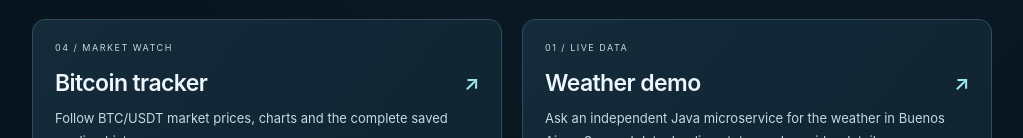
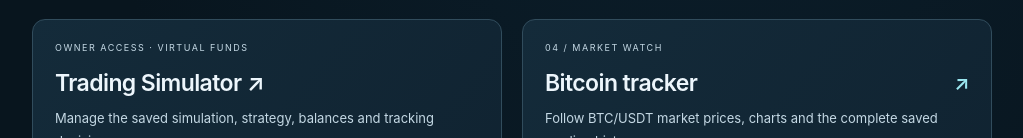
Before and after one commit to aribecker/demo-lab-v1, a React (Vite) app in the folder frontend/: page / in a window 1280 px wide. Shown: the part 814-952 px from the top of the page, without its empty margins (128-1151 px from the left). Built offline with nearby package versions, Linux system fonts and the light colour scheme; no server answers.

Commit message:
[skip render] Keep Trading Simulator visible and enforce access at entry

```diff
--- a/frontend/src/App.jsx
+++ b/frontend/src/App.jsx
@@ -11,7 +11,7 @@
 import TradingSimulator from './SharedBitcoinTracker.jsx';
 import MarketTracker from './MarketTracker.jsx';
 import SimulatorGate from './SimulatorGate.jsx';
-import { AuthProvider, AuthRouteCheck, useAuth } from './AuthContext.jsx';
+import { AuthProvider, AuthRouteCheck } from './AuthContext.jsx';
 import WeatherDemo from './WeatherDemo.jsx';
 import ComponentGallery from './ComponentGallery.jsx';
 
@@ -26,14 +26,13 @@
   { to: '/chatbot', label: 'Chatbot' },
   { to: '/hello-world', label: 'Hello World' },
   { to: '/bitcoin', label: 'Bitcoin Tracker' },
-  { to: '/trading-simulator', label: 'Trading Simulator', restricted: true },
+  { to: '/trading-simulator', label: 'Trading Simulator' },
 ];
 
 export default function App(props) {
   return <AuthProvider api={props.authApi}><AuthRouteCheck/><AppContent {...props}/></AuthProvider>;
 }
 function AppContent({ loader, authApi, simulationApi, marketApi }) {
-  const {canUseSimulator}=useAuth();
   const [menuOpen, setMenuOpen] = useState(false);
   const menuButton = useRef(null);
   const content = useRef(null);
@@ -60,7 +59,7 @@
             <span className="app-shell__hamburger" aria-hidden="true"><span /><span /><span /></span>
           </button>
           <nav className="app-shell__menu" id="main-navigation" aria-label="Main navigation" hidden={!menuOpen}>
-            {destinations.filter(item=>!item.restricted||canUseSimulator).map(({ to, label }) => <NavLink className={({ isActive }) => `app-shell__menu-link${isActive ? ' app-shell__menu-link--active' : ''}`} key={to} to={to} end
+            {destinations.map(({ to, label }) => <NavLink className={({ isActive }) => `app-shell__menu-link${isActive ? ' app-shell__menu-link--active' : ''}`} key={to} to={to} end
               onClick={() => setMenuOpen(false)}>{label}</NavLink>)}
           </nav>
         </div>
@@ -71,7 +70,7 @@
 
     <div ref={content} className="app-shell__content">
       <Routes>
-        <Route path="/" element={<Home canUseSimulator={canUseSimulator} />} />
+        <Route path="/" element={<Home />} />
         <Route path="/weather" element={<WeatherDemo loader={loader} />} />
         <Route path="/components" element={<ComponentGallery />} />
         <Route path="/login" element={<Login api={authApi} />} />
--- a/frontend/src/Home.jsx
+++ b/frontend/src/Home.jsx
@@ -1,7 +1,7 @@
 import React from 'react';
 import { Link } from 'react-router';
 
-export default function Home({canUseSimulator=false}) {
+export default function Home() {
   return <>
     <section className="page-intro page-intro--home" aria-labelledby="page-heading">
       <p className="text__eyebrow">ONE APP · A FEW SMALL EXPERIMENTS</p>
@@ -33,7 +33,7 @@
         <p>Add sample names and browse the persistent people list in the same application as Login and the trading simulator.</p>
         <span className="home__action">Open People →</span>
       </Link>
-      {canUseSimulator&&<Link className="home__card" to="/trading-simulator"><span className="home__number">OWNER ACCESS · VIRTUAL FUNDS</span><h2>Trading Simulator ↗</h2><p>Manage the saved simulation, strategy, balances and tracking decisions.</p><span className="home__action">Open Trading Simulator →</span></Link>}
+      <Link className="home__card" to="/trading-simulator"><span className="home__number">OWNER ACCESS · VIRTUAL FUNDS</span><h2>Trading Simulator ↗</h2><p>Manage the saved simulation, strategy, balances and tracking decisions.</p><span className="home__action">Open Trading Simulator →</span></Link>
       <Link className="home__card" to="/bitcoin">
         <span className="home__number" aria-hidden="true">04 / MARKET WATCH</span>
         <h2>Bitcoin tracker <span aria-hidden="true">↗</span></h2>
--- a/frontend/src/SimulatorGate.jsx
+++ b/frontend/src/SimulatorGate.jsx
@@ -4,12 +4,12 @@
 export default function SimulatorGate({children}) {
   const auth=useAuth();
   if(auth.busy)return <section className="panel"><h1 className="page-intro__title" tabIndex={-1}>Trading Simulator</h1><p role="status">Checking your access…</p></section>;
-  if(auth.canUseSimulator)return children;
   const user=auth.session?.profile;
+  if(auth.canUseSimulator)return <><p className="text">Hello, {user?.name||'there'}.</p>{children}</>;
   return <section className="panel auth__panel">
     <span className="auth__login-icon" role="img" aria-label="Login">🔐</span>
     <h1 className="page-intro__title" tabIndex={-1}>{user?`Hello, ${user.name||'there'}.`:'Trading Simulator'}</h1>
-    <p>{user?'You are not authorized to use this feature.':'Please sign in to use this feature.'}</p>
+    <p>{user?'Lamentamos, usted no tiene acceso a esta sección.':'Please sign in to use this feature.'}</p>
     {auth.error&&<p role="alert">{auth.error}</p>}
     <Link className="button" to="/login">{user?'Manage login':'Login'}</Link>
     {auth.error&&<button className="button" onClick={()=>auth.refresh()}>Retry access check</button>}
```
Also changed, not shown: 3 other files (tests, documents, lock files or other folders).
